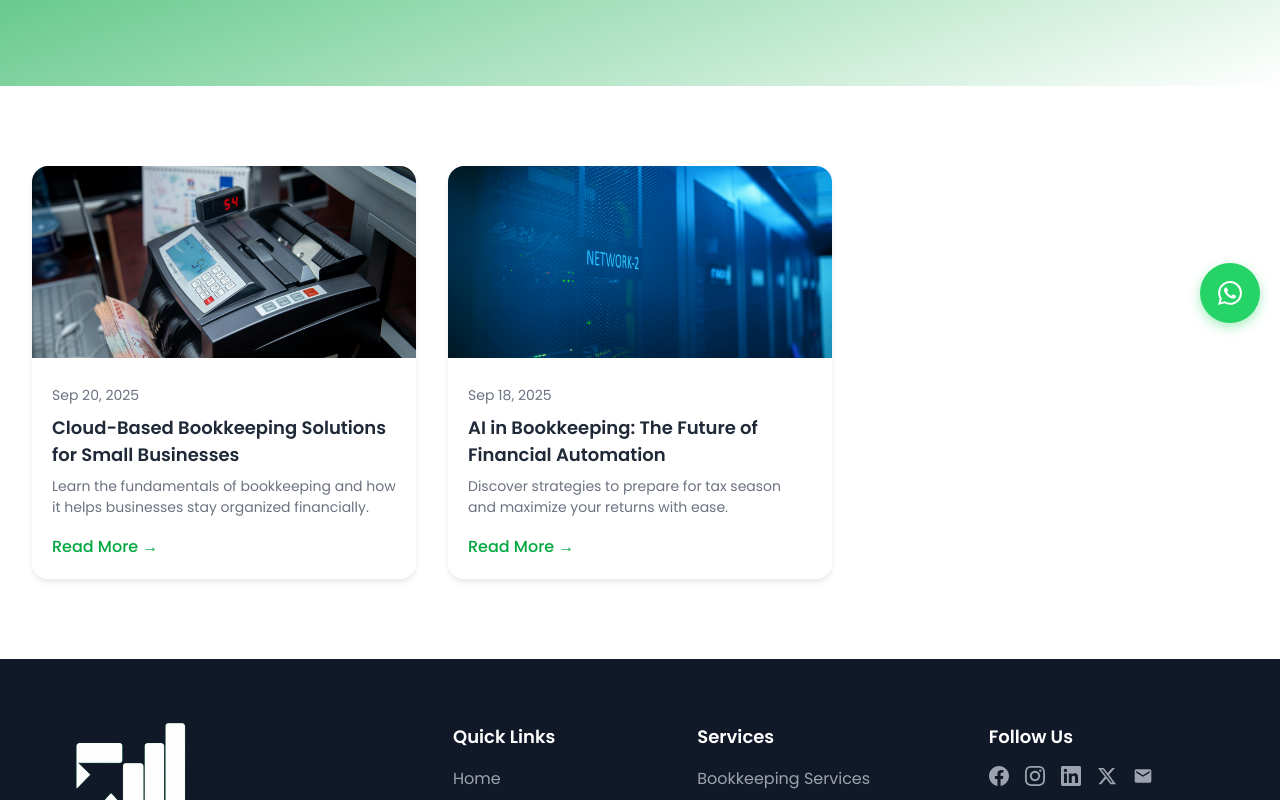
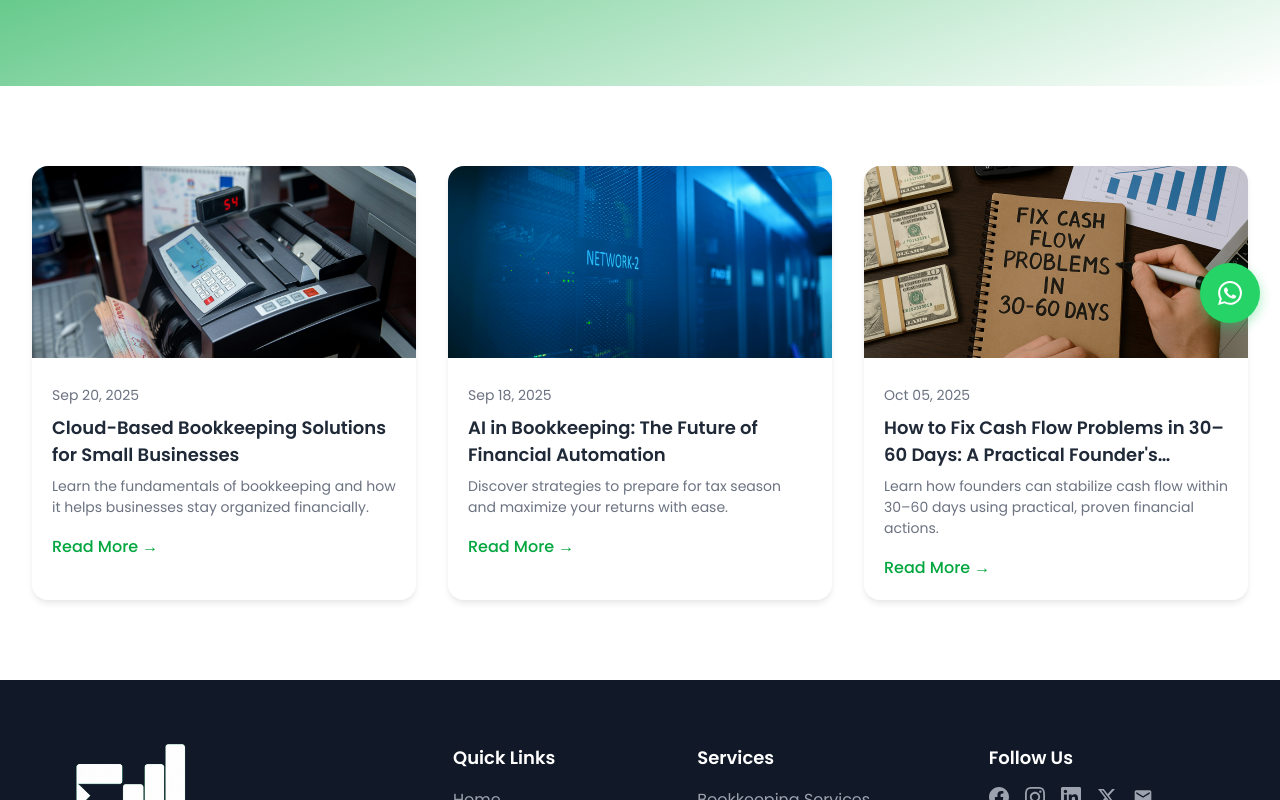
Before and after one commit to numanabid27/test-aceurfo, a Next.js app: page /blogs in a window 1280 px wide. Shown: the part 457-1257 px from the top of the page. Built offline with nearby package versions, Linux system fonts and the light colour scheme.

Commit message:
update latets blog

```diff
--- a/src/components/blogs/blogs.component.jsx
+++ b/src/components/blogs/blogs.component.jsx
@@ -10,7 +10,7 @@ export default function Blogs() {
 
   return (
     <>
-      <Banner title="Blogs" desc={<>At <span style={{fontWeight: 600}}>Bookkeeping.com</span>, we offer a wide
+      <Banner title="Blogs" desc={<>At <span style={{fontWeight: 600}}>Accurecfo.com</span>, we offer a wide
           range of financial services tailored to meet the diverse needs of our
           clients. Our team of experts is committed to delivering exceptional
           service and strategic solutions. Explore our services below:</>} />
--- a/src/components/blogs/blogs.constant.js
+++ b/src/components/blogs/blogs.constant.js
@@ -1,5 +1,6 @@
 import cloud from "@/common/assets/img/automation.jpg"
 import network from "@/common/assets/img/network.jpg"
+import cashFlow from "@/common/assets/img/cashflow.png"
 
 export const BLOGS = [
   {
@@ -131,5 +132,80 @@ export const BLOGS = [
       <p>AI in bookkeeping has gone beyond being a tech trend — it is now the future of financial management. With automation, small businesses can minimize manual work, reduce errors, save costs, and gain powerful insights once reserved for large corporations. Financial recordkeeping continues to evolve, and staying adaptable to these innovations is essential. Whether you are a solo entrepreneur or part of a large team, adopting AI-driven bookkeeping will streamline operations and set your business on the path to lasting success. Embrace change, leverage automation, and let machine learning guide your company toward a smarter and more stable financial future.</p>
     `
   },
+  {
+    id: 3,
+    slug: "fix-cash-flow-problems-30-60-days-founders-guide",
+    title: "How to Fix Cash Flow Problems in 30–60 Days: A Practical Founder's Survival Guide",
+    description: "Learn how founders can stabilize cash flow within 30–60 days using practical, proven financial actions.",
+    image: cashFlow,
+    date: "Oct 05, 2025",
+    longDescription: `
+      <p>
+        Cash flow problems do not typically come with a loud crash; they sneak in quietly — missed vendor payments, delayed payroll, growing credit card balances, and the anxiety that builds each time you check your bank account. Many profitable businesses do not survive because profit is not the same as cash.
+      </p>
+      <p>
+        If your company is experiencing a cash crunch, the good news is this: most cash flow problems can be stabilized within 30–60 days with focused financial action. Fixing cash flow is not about quick hacks or blindly cutting costs. It is about understanding where your money is actually stuck, how fast it is leaving, and how to stabilize operating cash flow before the business loses momentum — or investor confidence.
+      </p>
 
-  ];
+      <h2>Understanding Why Cash Flow Breaks Even in Growing Companies</h2>
+      <p>
+        Cash flow problems often accompany high growth. As income rises, so do expenses, payroll, marketing costs, and operational complexity. If accounts receivable are slow while bills require fast payment, working capital becomes strained.
+      </p>
+      <p>
+        Another major cause is poor visibility. Many founders track revenue religiously but fail to forecast cash flow. Without a clear weekly view of cash inflows and outflows, businesses react rather than act, creating financial strain even when sales look healthy on paper.
+      </p>
+
+      <h2>First 10 Days: Regain Control of Your Cash Reality</h2>
+      <p>
+        The first step is confronting reality without delay or emotion. Founders must gain complete visibility into current bank balances, pending receivables, upcoming payroll, vendor payments, taxes, and loan obligations.
+      </p>
+      <p>
+        This phase exposes hidden cash leaks such as auto-renewing software, unused subscriptions, underperforming marketing spend, and forgotten contractor costs. Cleaning these leaks alone can extend runway by weeks.
+      </p>
+      <p>
+        Financial clarity replaces anxiety with control. Once the numbers make sense, founders can fix problems instead of reacting to them.
+      </p>
+
+      <h2>Days 10–30: Correcting Accounts Receivable and Accelerating Cash Inflows</h2>
+      <p>
+        One of the fastest ways to improve cash flow is accelerating customer payments. Poor invoicing, vague payment terms, and passive collections often leave cash stuck in accounts receivable.
+      </p>
+      <p>
+        Tightening payment terms — moving from net-60 to net-30, requesting upfront deposits, and offering early-payment incentives — unlocks immediate working capital. Automated invoicing and consistent follow-ups significantly improve collection speed without harming customer relationships.
+      </p>
+      <p>
+        Founders must also evaluate revenue quality. Not all revenue improves liquidity. Predictable recurring revenue streams stabilize cash flow far more effectively than delayed, discounted, or one-time sales.
+      </p>
+
+      <h2>Days 30–45: Bringing Burn Rate Under Control Without Killing Growth</h2>
+      <p>
+        Panic-driven cost cutting is dangerous. This phase requires separating essential growth expenses from non-essential overhead. Payroll optimization, efficiency improvements, and ROI-driven marketing decisions have the greatest impact.
+      </p>
+      <p>
+        Vendor renegotiations during this window are powerful. Extending payment terms, restructuring retainers, and consolidating services can immediately improve liquidity without disrupting operations.
+      </p>
+
+      <h2>Days 45–60: Creating a Consistent Cash Flow System for the Future</h2>
+      <p>
+        Once pressure eases, prevention becomes the priority. A rolling 13-week cash flow forecast provides continuous visibility into future inflows, outflows, and risk points.
+      </p>
+      <p>
+        This discipline strengthens investor readiness. Strong cash control signals leadership maturity, financial stability, and responsible capital management — factors that significantly improve future valuation potential.
+      </p>
+
+      <h2>Why Cash Flow Fixes Beat Emergency Fundraising</h2>
+      <p>
+        Fundraising is often mistaken as a cash flow solution. In reality, poor cash management weakens negotiating power. Investors sense desperation quickly, leading to lower valuations and unfavorable terms.
+      </p>
+      <p>
+        Strong cash flow creates leverage. When founders control burn rate, working capital, and runway, they raise capital from a position of strength, not survival.
+      </p>
+
+      <h2>Conclusion</h2>
+      <p>
+        Cash flow problems are stressful but highly fixable. With clarity, faster collections, disciplined spending, and forecasting systems, most businesses can stabilize within 30–60 days. More importantly, the process builds lasting financial confidence and operational resilience.
+      </p>
+    `
+  }
+
+];
```
Also changed, not shown: src/common/assets/img/cashflow.png (added).
